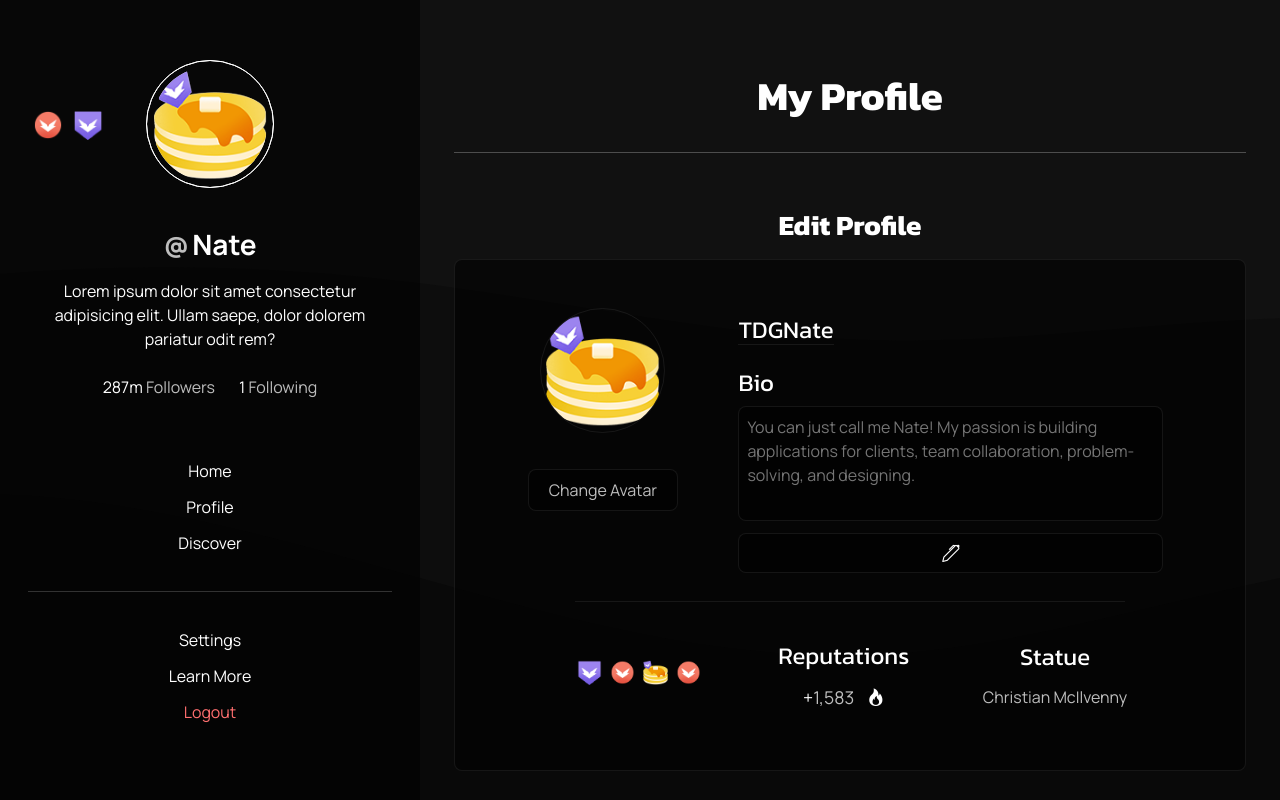
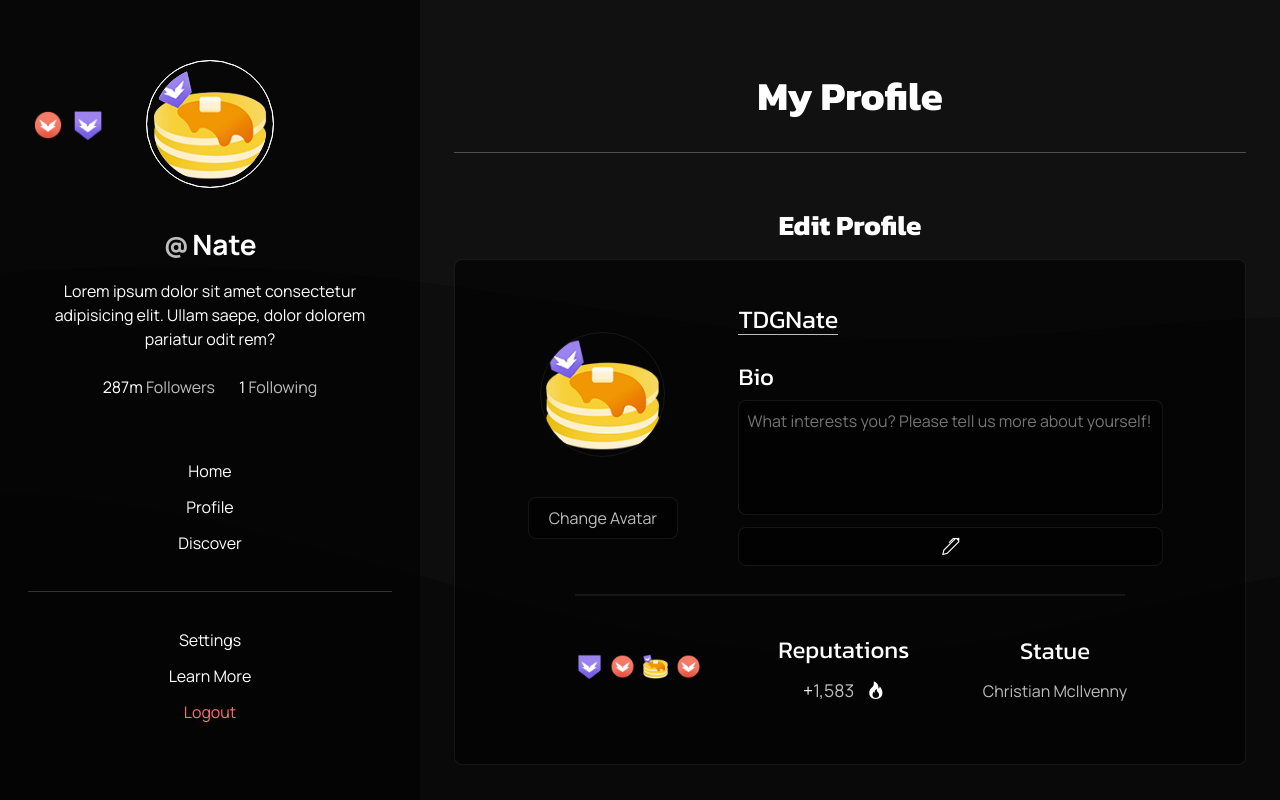
Before and after one commit to TDG-Org/Statue-Status, a React (Create React App) app in the folder client/: page /profile in a window 1280 px wide. Shown: the top 800 px of the page. Built offline with nearby package versions, Linux system fonts and the light colour scheme.

Commit message:
small adjustments

```diff
--- a/client/src/components/EditProfile.jsx
+++ b/client/src/components/EditProfile.jsx
@@ -76,7 +76,7 @@ const EditProfile = () => {
             <div className="profile-sect-bio">
               <h4 id="bioTitle">Bio</h4>
                 <textarea
-                  placeholder="You can just call me Nate! My passion is building applications for clients, team collaboration, problem-solving, and designing."
+                  placeholder="What interests you? Please tell us more about yourself!"
                   type="text"
                   className="bio-input"
                   defaultValue={editProfileAbout}
--- a/client/src/components/Statue/Profile Statue/ProfileStatue.jsx
+++ b/client/src/components/Statue/Profile Statue/ProfileStatue.jsx
@@ -67,6 +67,7 @@ const ProfileStatue = () => {
               <div className="statue-name-sect">
                 <input
                   type="text"
+                  placeholder="Your Name"
                   className="statue-name"
                   defaultValue={editStatueName}
                   disabled={editStatueNameActive ? false : true}
--- a/client/src/pages/Profile/ProfilePage.scss
+++ b/client/src/pages/Profile/ProfilePage.scss
@@ -27,9 +27,11 @@
         .profile-sect-avatar {
           display: flex;
           flex-direction: column;
+          justify-content: space-evenly;
+
           .change-avatar {
             border-radius: 8px;
-            margin: 2.25rem auto;
+            margin: 1rem auto;
             color: $mid-light-clr;
             padding: .5rem 1.25rem;
             border: 1px solid $low-dark-clr;
@@ -85,8 +87,9 @@
           margin: .5rem 0 !important;
         }
         #profileUsername {
-          margin: 1.25rem 0 1rem 0 !important;
-          border-bottom: 1px solid $low-dark-clr;
+          font-size: 1.575rem;
+          margin: .5rem 0 1.25rem 0 !important;
+          border-bottom: 1px solid $mid-light-clr;
         }
         .profile-sect-bio {
           width: 100%;
@@ -142,6 +145,7 @@
               max-width: 205px;
               border-radius: 8px;
               text-align: center;
+              margin-bottom: .6rem;
               color: $mid-light-clr;
               padding: .5rem .35rem;
               justify-content: center;
```
